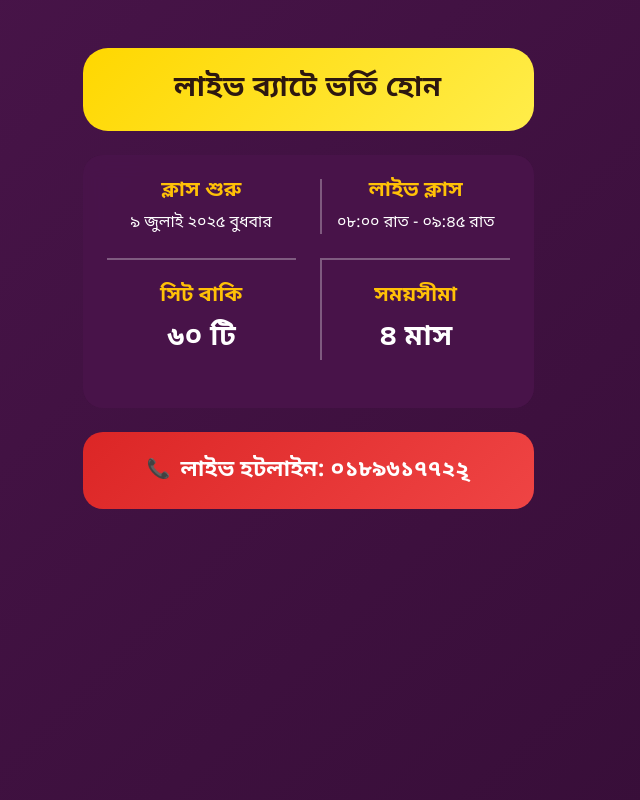
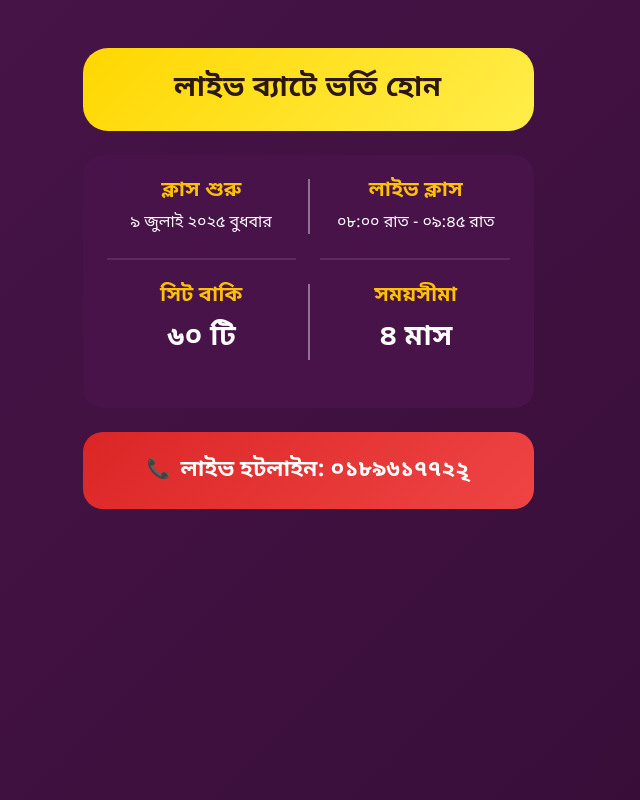
Before and after one commit to oveshak/skillbeeacademy, a Django app: template template/templates/template/newcode.html in a window 1280 px wide. Shown: the whole page, without its empty margins (332-972 px from the left). Run offline with Django 3.2, Linux system fonts and the light colour scheme; the template is opened without the code that fills it, so the values that code supplies are empty.

Commit message:
new sec modified

```diff
--- a/template/templates/template/newcode.html
+++ b/template/templates/template/newcode.html
@@ -7,9 +7,9 @@
     <link href="https://cdn.jsdelivr.net/npm/bootstrap@5.3.0/dist/css/bootstrap.min.css" rel="stylesheet">
     <link href="https://fonts.googleapis.com/css2?family=Noto+Sans+Bengali:wght@400;500;600;700&display=swap" rel="stylesheet">
 </head>
-<body style="background: linear-gradient(135deg, #4a154b 0%, #350d36 100%); min-height: 100vh; font-family: 'Noto Sans Bengali', sans-serif;">
+<body style="font-family: 'Noto Sans Bengali', sans-serif;">
 
-    <main>
+    <main style="background: linear-gradient(135deg, #4a154b 0%, #350d36 100%); min-height: 100vh;">
         <div class="container py-5">
         <div class="row justify-content-center">
             <div class="col-md-6 col-lg-5">
@@ -36,17 +36,30 @@
                                 </div>
                             </div>
 
-                            <div class="col-6">
-                                <div class="text-center" style="border-left: 2px solid rgba(255, 255, 255, 0.3);">
+                            <div class="col-6" style="border-left: 2px solid rgba(255, 255, 255, 0.4);">
+                                <div class="text-center">
                                     <h5 class="text-warning mb-2 fw-bold" style="font-size: 1.3rem;">লাইভ ক্লাস</h5>
                                     <p class="text-white mb-0" style="font-size: 1rem; line-height: 1.4;">
                                         ০৮:০০ রাত - ০৯:৪৫ রাত
                                     </p>
                                 </div>
                             </div>
+                        </div>
+
+                        <!-- Horizontal separator line -->
+                        <div class="row mb-4">
+                            <div class="col-6">
+                                <hr style="border: none; height: 2px; background: rgba(255, 255, 255, 0.4); margin: 0;">
+                            </div>
+                            <div class="col-6">
+                                <hr style="border: none; height: 2px; background: rgba(255, 255, 255, 0.4); margin: 0;">
+                            </div>
+                        </div>
+
+                        <div class="row g-4 mb-4">
 
                             <div class="col-6">
-                                <div class="text-center" style="border-top: 2px solid rgba(255, 255, 255, 0.3); padding-top: 1.5rem;">
+                                <div class="text-center">
                                     <h5 class="text-warning mb-2 fw-bold" style="font-size: 1.3rem;">সিট বাকি</h5>
                                     <p class="text-white mb-0" style="font-size: 1.8rem; font-weight: 600;">
                                         ৬০ টি
@@ -54,8 +67,8 @@
                                 </div>
                             </div>
 
-                            <div class="col-6">
-                                <div class="text-center" style="border-top: 2px solid rgba(255, 255, 255, 0.3); border-left: 2px solid rgba(255, 255, 255, 0.3); padding-top: 1.5rem;">
+                            <div class="col-6" style="border-left: 2px solid rgba(255, 255, 255, 0.4);">
+                                <div class="text-center">
                                     <h5 class="text-warning mb-2 fw-bold" style="font-size: 1.3rem;">সময়সীমা</h5>
                                     <p class="text-white mb-0" style="font-size: 1.8rem; font-weight: 600;">
                                         ৪ মাস
```
